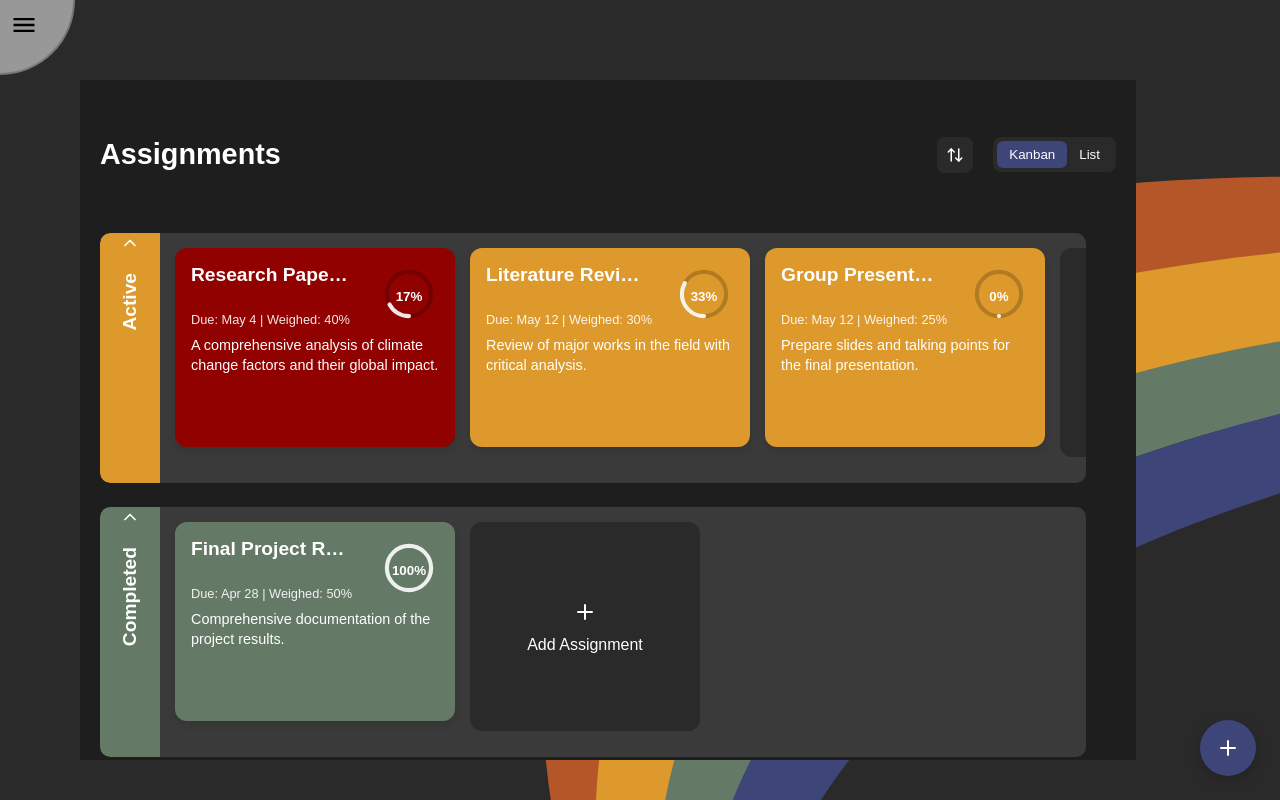
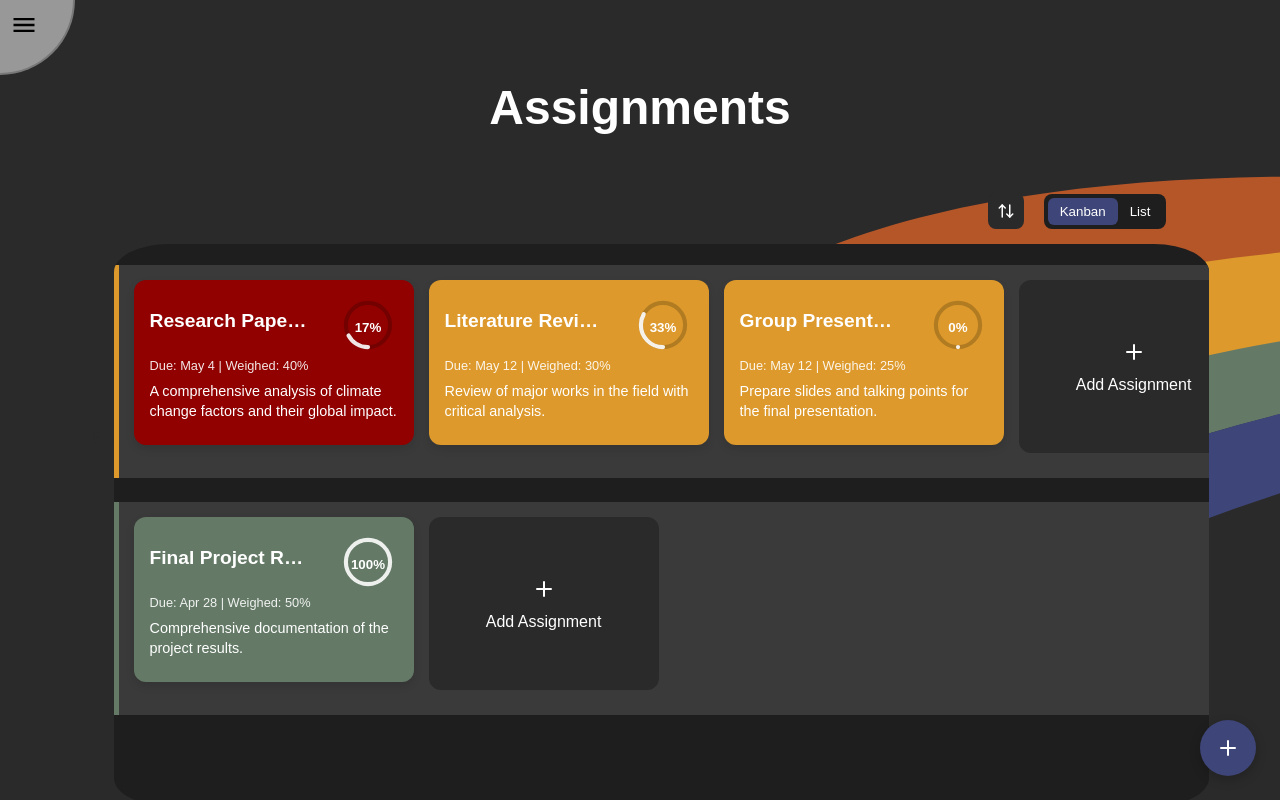
Before and after one commit to Sketchy2/get-it-together, a Next.js app: page /assignment in a window 1280 px wide. Built offline with nearby package versions, Linux system fonts and the light colour scheme.

Commit message:
Adjusted page css

```diff
--- a/src/app/(main_app)/assignment/assignment.css
+++ b/src/app/(main_app)/assignment/assignment.css
@@ -1,30 +1,66 @@
 /* Enhanced assignments.css */
+.mainContainer{
+  /* background-color: #dd992b; */
+  padding: 3%;
+  max-width: 1200px;
+  min-width: 600px;
+  margin: 0 auto;
+
+
+}
+
 .assignmentsContainer {
-  padding: 20px;
+  display: flex;
+  flex-direction: column;
+  align-items: center;
+  justify-content: flex-start;
+
+  height: 65vh;                  /* or 100vh, or any % of screen */
+  width: 100%;
   max-width: 1200px;
+  min-width: 600px;
   margin: 0 auto;
-  min-height: 100vh;
+  padding: 2%;
   background-color: #1e1e1e;
   color: white;
+
+
+  overflow-y: auto;              /* scroll this container */
+  overflow-x: hidden;              /* scroll this container */
+  border-radius: 5%;
 }
 
 .assignmentHeader {
+  max-width: 1200px;
+  margin: 0 auto;
+  color: white;
   display: flex;
-  justify-content: space-between;
   align-items: center;
+  justify-content: center;
+  flex-direction: row;
+
   margin-bottom: 24px;
+  display: flex;
+
 }
 
+
+
 .title {
-  font-size: 1.8rem;
+  font-size: 3rem;
   font-weight: 600;
   margin: 0;
 }
 
 .actions {
   display: flex;
-  align-items: center;
+  align-items:end;
+  justify-content: end;
+  flex-direction: row;
+  flex-wrap: nowrap;
   gap: 12px;
+  margin-bottom: 15px;
+
 }
 
 .iconButton {
@@ -48,6 +84,7 @@
 
 
 .rowsContainer {
+  margin: auto 0;
   display: flex;
   flex-direction: column;
   gap: 24px;
@@ -76,10 +113,8 @@
 
 /* List View Styling */
 .listContainer {
-  flex: 1;
-  overflow-y: auto;
+  width: 100%;
   padding: 20px;
-  max-height: calc(100vh - 120px);
 }
 
 .listSection {
@@ -173,40 +208,7 @@
   dominant-baseline: middle;
 }
 
-.listItemDetails {
-  padding: 16px;
-  border-bottom-left-radius: 8px;
-  border-bottom-right-radius: 8px;
-  padding: 16px 20px 20px 60px;
-  background-color: rgba(0, 0, 0, 0.15) !important;
-  border-bottom: 1px solid rgba(0, 0, 0, 0.1);
-  height: auto;
-  overflow: visible;
-  display: none;
-}
 
-.expanded + .listItemDetails {
-  display: block;
-  animation: fadeIn 0.3s ease-out;
-}
-
-@keyframes fadeIn {
-  from {
-    opacity: 0;
-    transform: translateY(-5px);
-  }
-  to {
-    opacity: 1;
-    transform: translateY(0);
-  }
-}
-
-.listItemDescription {
-  margin-bottom: 16px;
-  margin-bottom: 20px;
-  color: rgba(255, 255, 255, 0.85);
-  line-height: 1.6;
-}
 
 .todoItems {
   background-color: rgba(0, 0, 0, 0.1);
@@ -273,16 +275,6 @@
   margin: 0 15px;
 }
 
-/* .miniProgressBar {
-  width: 4px;
-  height: 16px;
-  background-color: rgba(255, 255, 255, 0.3);
-  border-radius: 2px;
-  width: 6px;
-  height: 16px;
-  background-color: #ffd700;
-  border-radius: 3px;
-} */
 
 .todoItemAvatar {
   width: 24px;
--- a/src/app/(main_app)/assignment/page.tsx
+++ b/src/app/(main_app)/assignment/page.tsx
@@ -2,23 +2,17 @@
 
 import { useState, useEffect, useMemo, useCallback } from "react";
 import "./assignment.css";
-import { formatDate, isLate } from "@/utils/utils";
+import {  isLate } from "@/utils/utils";
 import AssignmentRow from "@/components/assignment/AssignmentRow";
 import AssignmentCard from "@/components/assignment/AssignmentCard";
 import AssignmentModal from "@/components/assignment/AssignmentModal";
 import CreateAssignmentModal from "@/components/assignment/CreateAssignmentModal";
 import {
   PlusIcon,
-  FilterIcon,
-  ArrowUpRightIcon,
-  ChevronDownIcon,
-  ChevronRightIcon,
   Calendar,
   Clock,
 } from "lucide-react";
-import ProgressCircle from "@/components/assignment/ProgressCircle";
 import ViewToggle from "@/components/ViewToggle";
-import TaskCard from "@/components/task/TaskCard";
 import { SortOption, SortDirection } from "@/types/sort";
 import SortMenu from "@/components/SortMenu";
 import { Task, TaskStatus } from "@/types/task";
@@ -376,38 +370,6 @@ export default function Assignments() {
     [selectedAssignmentData]
   );
 
-  //might need for handling task status
-  // const handleTaskStatusChange = (taskId: string, newStatus: TaskStatus) => {
-  //   const updatedTasks = tasks.map((task) => {
-  //     if (task.id === taskId) {
-  //       const completed = newStatus === "Completed"
-  //       return { ...task, status: newStatus, completed }
-  //     }
-  //     return task
-  //   })
-
-  //   setTasks(updatedTasks)
-  //   calculateProgress(updatedTasks)
-  //   calculateMemberProgress(updatedTasks)
-
-  //   // Also update the todos in the assignment
-  //   const updatedTodos = (assignment.todos || []).map((todo: any) => {
-  //     if (todo.id === taskId) {
-  //       return { ...todo, status: newStatus }
-  //     }
-  //     return todo
-  //   })
-
-  //   const updatedAssignment = {
-  //     ...assignment,
-  //     todos: updatedTodos,
-  //     tasks: updatedTasks,
-  //   }
-
-  //   onUpdate(updatedAssignment)
-  // }
-  // update task status
-
   /**
    * Stable empty function for onAddTodo to prevent re-renders
    */
@@ -487,6 +449,7 @@ export default function Assignments() {
     [activeAssignments, completedAssignments]
   );
 
+  // TODO: make look cuter
   if (isLoading) {
     return (
       <div className="loadingContainer">
@@ -508,9 +471,11 @@ export default function Assignments() {
   }
 
   return (
-    <div className="assignmentsContainer">
-      <header className="assignmentHeader">
+    <><header className="assignmentHeader">
       <h1 className="title">Assignments</h1>
+
+    </header>
+      <div className="mainContainer">
     <div className="actions">
         <SortMenu
           sortMenuOpen={sortMenuOpen}
@@ -518,12 +483,15 @@ export default function Assignments() {
           sortBy={sortBy}
           sortDirection={sortDirection}
           handleSortChange={handleSortChange}
-            options={sortOptions}
-          />
+          options={sortOptions} />
 
         <ViewToggle viewMode={viewMode} onclick={switchViewMode} />
         </div>
-      </header>
+
+
+        {/* todo: handle vert scroll on list view */}
+      <div className="assignmentsContainer">
+
 
         {viewMode === "kanban" ? (
           // Kanban View
@@ -547,8 +515,7 @@ export default function Assignments() {
                         bgColor={getCardBgColor(
                           assignment.tasks,
                           assignment.dueDate
-                      )}
-                    />
+                        )} />
                     </div>
                   );
                 })}
@@ -580,12 +547,9 @@ export default function Assignments() {
                         <AssignmentListCard
                           assignment={assignment}
                           isExpanded={expandedAssignment === assignment.id}
-                        onToggleExpand={() =>
-                          handleListClick(assignment.id)
-                        }
+                          onToggleExpand={() => handleListClick(assignment.id)}
                           onViewDetails={() => handleCardClick(assignment)}
-                        onStatusChange={handleTaskToggle}
-                      />
+                          onStatusChange={handleTaskToggle} />
                       </div>
                     );
                   })}
@@ -601,7 +565,7 @@ export default function Assignments() {
               );
             })}
           </div>
-      )}
+        )}</div>
 
         {
           /* //   // List View
@@ -726,15 +690,13 @@ export default function Assignments() {
             onClose={handleCloseModal}
             onTodoToggle={handleTaskToggle}
             onAddTodo={handleAddTodo}
-          onUpdate={handleUpdateAssignment}
-        />
+            onUpdate={handleUpdateAssignment} />
         )}
 
         <CreateAssignmentModal
           isOpen={isCreateModalOpen}
           onClose={() => setIsCreateModalOpen(false)}
-        onSave={handleCreateAssignment}
-      />
-    </div>
+          onSave={handleCreateAssignment} />
+      </div></>
   );
 }
--- a/src/app/globals.css
+++ b/src/app/globals.css
@@ -14,8 +14,8 @@
 
 html,
 body {
-  height: 95vh;
-  width: 95vw;
+  height: 100%;
+  width: 100%;
   margin: 0;
   overflow: hidden;
 }
@@ -40,7 +40,7 @@ body {
 }
 
 main{
-  margin: 10vh;
+  padding: 10vh;
 }
 
 a {
--- a/src/components/SortMenu.css
+++ b/src/components/SortMenu.css
@@ -1,6 +1,7 @@
 /* Add styles for the sort menu */
 .sortDropdown {
     position: relative;
+
   }
 
   .sortMenu {
@@ -8,7 +9,6 @@
     top: 100%;
     right: 0;
     margin-top: 8px;
-    background-color: #333333;
     border-radius: 8px;
     box-shadow: 0 4px 12px rgba(0, 0, 0, 0.3);
     z-index: 10;
@@ -18,6 +18,8 @@
   }
 
   .sortOption {
+    background-color: #1e1e1e;
+
     display: flex;
     align-items: center;
     gap: 8px;
--- a/src/components/ViewToggle.css
+++ b/src/components/ViewToggle.css
@@ -4,7 +4,10 @@
 
 .viewToggle {
   display: flex;
-  background-color: #2a2a2a;
+  justify-content: center;
+  align-items: center;
+  flex-direction: row;
+  background-color: #1e1e1e;
   border-radius: 8px;
   padding: 4px;
 }
--- a/src/components/assignment/AssignmentCard.css
+++ b/src/components/assignment/AssignmentCard.css
@@ -17,19 +17,21 @@
 }
 .cardContent {
   padding: 16px;
+  padding-top: 30px;
   height: 100%;
   display: flex;
   flex-direction: column;
   z-index: 2
 }
+
 /* Days indicator extension */
 .days-extension {
   display: none;
   position: absolute;
-  left: 0; /* stretch horizontally */
+  left: 0;
   bottom: -40px; /* moved below the card */
-  width: 100%; /* full width */
-  height: 40px; /* height for the days banner */
+  width: 100%;
+  height: 40px;
   background-color: rgba(0, 0, 0, 0.2);
   align-items: center;
   justify-content: center;
@@ -106,7 +108,7 @@
 
 .circleContainer {
   position: relative ;
-  top: 5px;
+  top: -10px;
   right: 15px;
   z-index: 3;
   width: 40px;
--- /dev/null
+++ b/src/components/assignment/AssignmentListCard.css
@@ -0,0 +1,34 @@
+.listItemDetails {
+    padding: 16px;
+    border-bottom-left-radius: 8px;
+    border-bottom-right-radius: 8px;
+    padding: 16px 20px 20px 60px;
+    background-color: rgba(0, 0, 0, 0.15) !important;
+    border-bottom: 1px solid rgba(0, 0, 0, 0.1);
+    height: auto;
+    overflow: visible;
+    display: none;
+  }
+
+  .expanded + .listItemDetails {
+    display: block;
+    animation: fadeIn 0.3s ease-out;
+  }
+
+  @keyframes fadeIn {
+    from {
+      opacity: 0;
+      transform: translateY(-5px);
+    }
+    to {
+      opacity: 1;
+      transform: translateY(0);
+    }
+  }
+
+  .listItemDescription {
+    margin-bottom: 16px;
+    margin-bottom: 20px;
+    color: rgba(255, 255, 255, 0.85);
+    line-height: 1.6;
+  }
--- a/src/components/assignment/AssignmentListCard.tsx
+++ b/src/components/assignment/AssignmentListCard.tsx
@@ -5,6 +5,7 @@ import ProgressCircle from './ProgressCircle';
 import TaskCard from '../task/TaskCard';
 import { ArrowUpRightIcon, ChevronDownIcon, ChevronRightIcon, FilterIcon } from 'lucide-react';
 import { formatDate } from '@/utils/utils';
+import "./AssignmentListCard.css"
 
 // export default function
 interface AssignmentCardProps {
```
Lines whose indentation alone changed are shown as unchanged.
